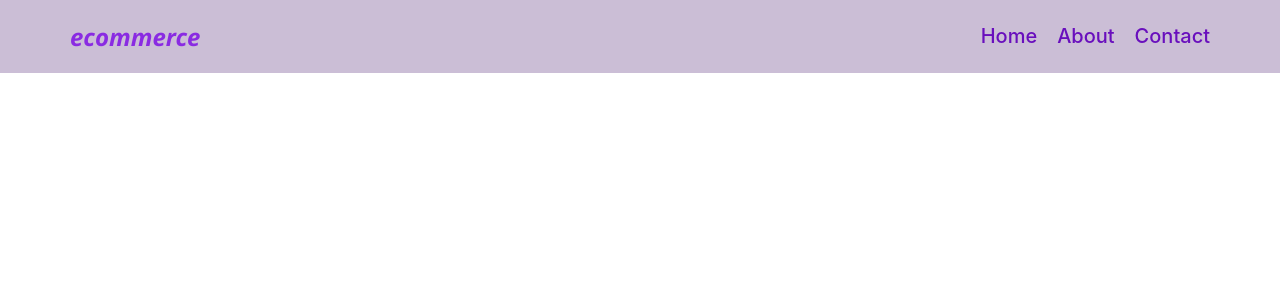
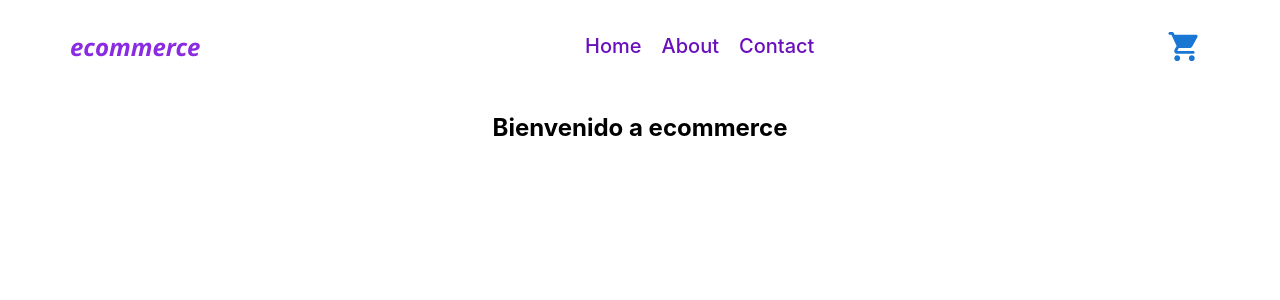
Before and after one commit to EliRozado/ecommerce-Rozado, a React (Create React App) app: page / in a window 1280 px wide. Shown: the top 300 px of the page. Built offline with nearby package versions, Linux system fonts and the light colour scheme.

Commit message:
Desafio 3. Crea tu landing

```diff
--- a/package.json
+++ b/package.json
@@ -5,6 +5,7 @@
   "dependencies": {
     "@emotion/react": "^11.9.0",
     "@emotion/styled": "^11.8.1",
+    "@mui/icons-material": "^5.6.2",
     "@mui/material": "^5.7.0",
     "@testing-library/jest-dom": "^5.16.4",
     "@testing-library/react": "^13.2.0",
--- a/public/index.html
+++ b/public/index.html
@@ -3,7 +3,7 @@
   <head>
     <meta charset="utf-8" />
     <link rel="icon" href="%PUBLIC_URL%/favicon.ico" />
-    <meta name="viewport" content="width=device-width, initial-scale=1" />
+    <meta name="viewport" content="initial-scale=1, width=device-width" />
     <meta name="theme-color" content="#000000" />
     <meta
       name="description"
--- a/src/App.js
+++ b/src/App.js
@@ -1,11 +1,15 @@
 import './App.css';
 import NavBar from './components/NavBar/NavBar'
+import ItemListContainer from './components/ItemListContainer/ItemListContainer'
 
 function App() {
   return (
-    <header className="header">
-      <NavBar/>
-    </header>
+    <>
+      <header className="header">
+        <NavBar/>
+      </header>
+      <ItemListContainer/>
+    </>
   );
 }
 
--- /dev/null
+++ b/src/components/CartWidget/CartWidget.css
@@ -0,0 +1,4 @@
+.cart-button{
+    align-self: center;
+    color: rgb(39, 11, 197);
+}
--- /dev/null
+++ b/src/components/CartWidget/CartWidget.js
@@ -0,0 +1,13 @@
+import './CartWidget.css'
+import IconButton from '@mui/material/IconButton'
+import ShoppingCartRoundedIcon from '@mui/icons-material/ShoppingCartRounded';
+
+const CartWidget = () => {
+    return (
+        <IconButton color="primary" aria-label="view cart" className="cart-button">
+            <ShoppingCartRoundedIcon fontSize="large"/>
+        </IconButton>
+    )
+}
+
+export default CartWidget;
--- /dev/null
+++ b/src/components/ItemListContainer/ItemListContainer.css
@@ -0,0 +1,3 @@
+.ItemListContainer{
+    text-align: center;
+}
--- /dev/null
+++ b/src/components/ItemListContainer/ItemListContainer.js
@@ -0,0 +1,11 @@
+import './ItemListContainer.css'
+
+function ItemListContainer() {
+    return (
+        <div className="ItemListContainer">
+            <h2>Bienvenido a ecommerce</h2>
+        </div>
+    );
+}
+
+export default ItemListContainer;
--- a/src/components/NavBar/NavBar.css
+++ b/src/components/NavBar/NavBar.css
@@ -3,10 +3,10 @@
     box-sizing: border-box;
 
     display: flex;
-    padding: 0px 70px;
+    padding: 10px 70px;
     justify-content: space-between;
 
-    background: rgb(203, 190, 214);
+    background: white;
 }
 
 .brand{
--- a/src/components/NavBar/NavBar.js
+++ b/src/components/NavBar/NavBar.js
@@ -1,4 +1,5 @@
 import './NavBar.css'
+import CartWidget from '../CartWidget/CartWidget'
 
 const NavBar = () => {
     return (
@@ -9,6 +10,7 @@ const NavBar = () => {
                 <li> <a className="nav-link" href="#">About</a> </li>
                 <li> <a className="nav-link" href="#">Contact</a> </li>
             </ul>
+            <CartWidget/>
         </nav>
     )
 }
```
Also changed, not shown: 1 other file (tests, documents, lock files or other folders).
